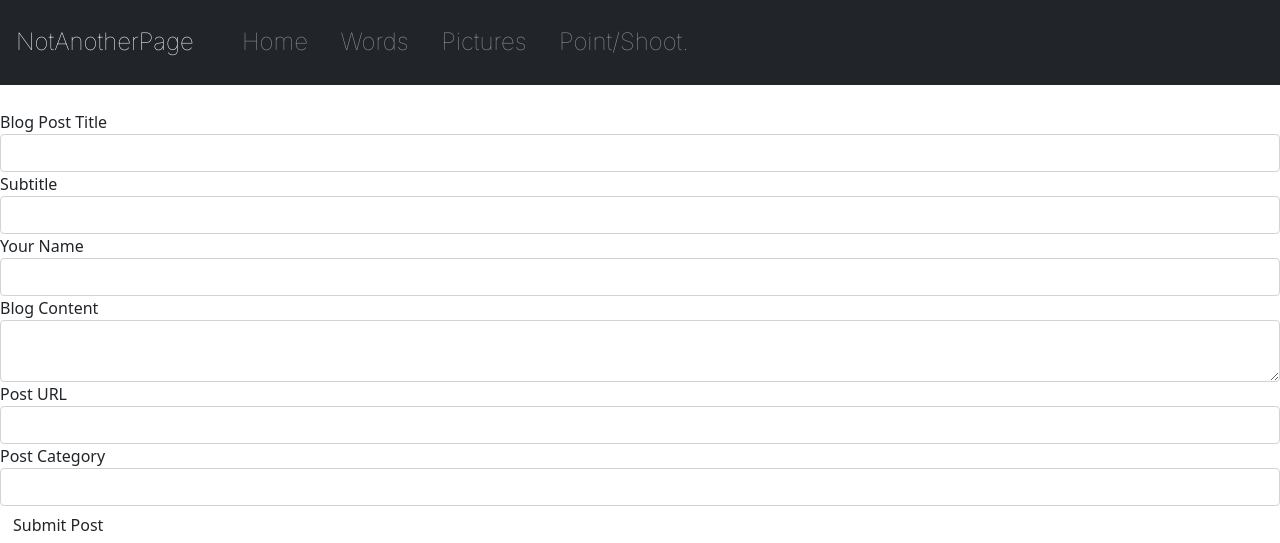
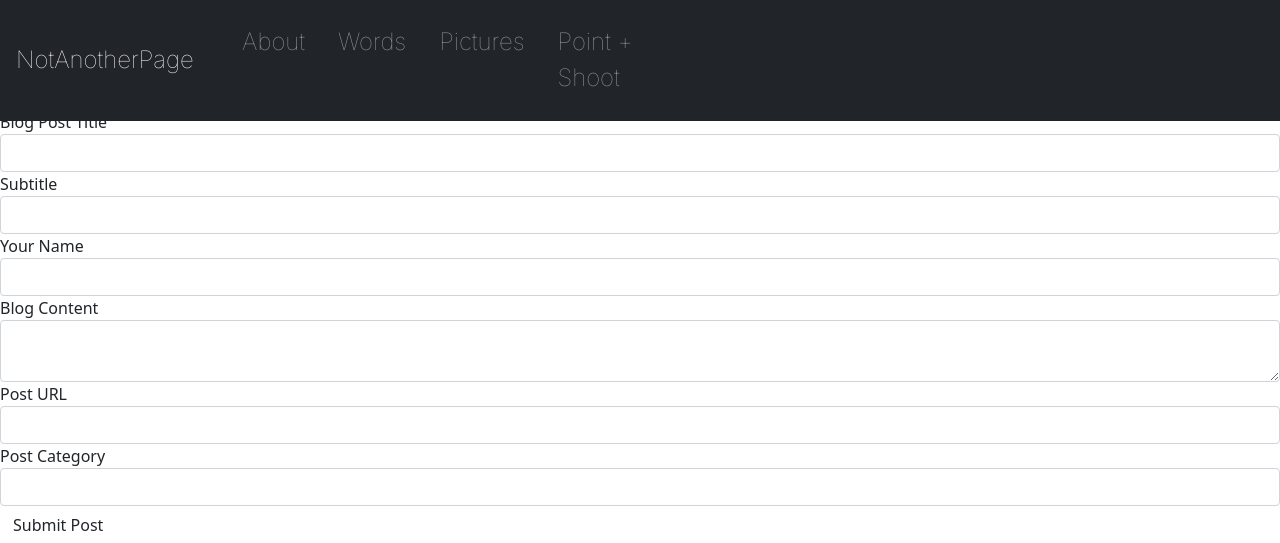
Before and after one commit to 3sam3/Blog, a Flask app: page /create/ in a window 1280 px wide. Shown: the top 543 px of the page. Run offline with Flask 2, Linux system fonts and the light colour scheme; the visitor is signed in with stand-in values (Sample User, id 1); some libraries are stand-ins or nearby versions.

Commit message:
amended runtime version

```diff
--- a/templates/base.html
+++ b/templates/base.html
@@ -21,7 +21,7 @@
       <div class="collapse navbar-collapse" id="navbarSupportedContent">
         <ul class="navbar-nav ml-auto" id="mainNav">
           <li class="nav-item">
-            <a class="nav-link" href="{{ url_for('go_home')}}">Home</a>
+            <a class="nav-link" href="{{ url_for('go_about')}}">About</a>
           </li>
           <li class="nav-item">
             <a class="nav-link" href="{{ url_for('go_words')}}">Words</a>
@@ -30,7 +30,7 @@
             <a class="nav-link" href="{{ url_for('go_pictures')}}">Pictures</a>
           </li>
           <li class="nav-item">
-            <a class="nav-link" href="{{ url_for('go_photo_dump')}}">Point/Shoot.</a>
+            <a class="nav-link" href="{{ url_for('go_photo_dump')}}">Point + Shoot</a>
           </li>
        </ul>
       </div>
```
